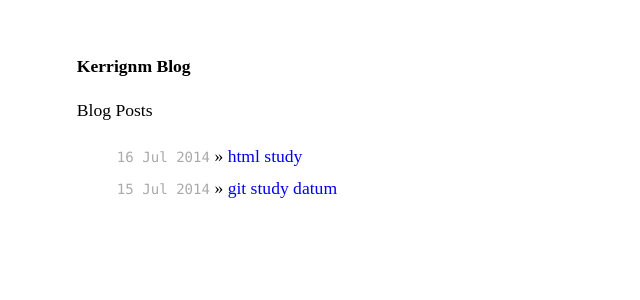
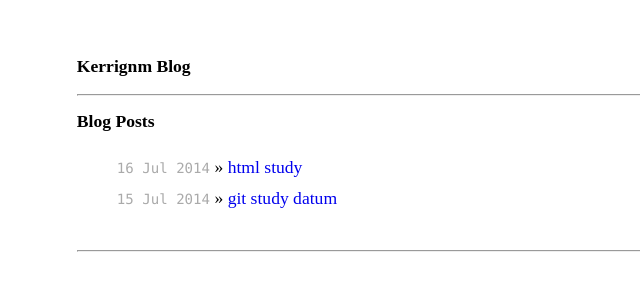
Before and after one commit to kerrignm/blog, a Jekyll site: the page built from index.html, in a window 1280 px wide. Shown: the top 300 px of the page, without its empty margins (0-640 px from the left). Built offline with Jekyll 4.4.1, drawn with Linux system fonts in a browser that asks for light colours.

Commit message:
modify style

```diff
--- a/css/screen.css
+++ b/css/screen.css
@@ -1,6 +1,7 @@
 
 h1, h2, h3, h4, h5, h6 {
     font-size: 100%;
+    font-weight: bold;
 }
 
 body {
--- a/index.html
+++ b/index.html
@@ -5,12 +5,14 @@ title: Kerrignm Blog
 
 <h2>{{ page.title }}</h2>
 
-<p>Blog Posts</p>
+<hr />
+
+<h1>Blog Posts</h1>
 
 <ul class="posts">
-
     {% for post in site.posts %}
         <li><span>{{ post.date | date_to_string }}</span> &raquo; <a href="{{ site.baseurl }}{{ post.url }}" style="text-decoration:none">{{ post.title }}</a></li>
     {% endfor %}
+</ul>
 
-</ul>
+<hr />
```
